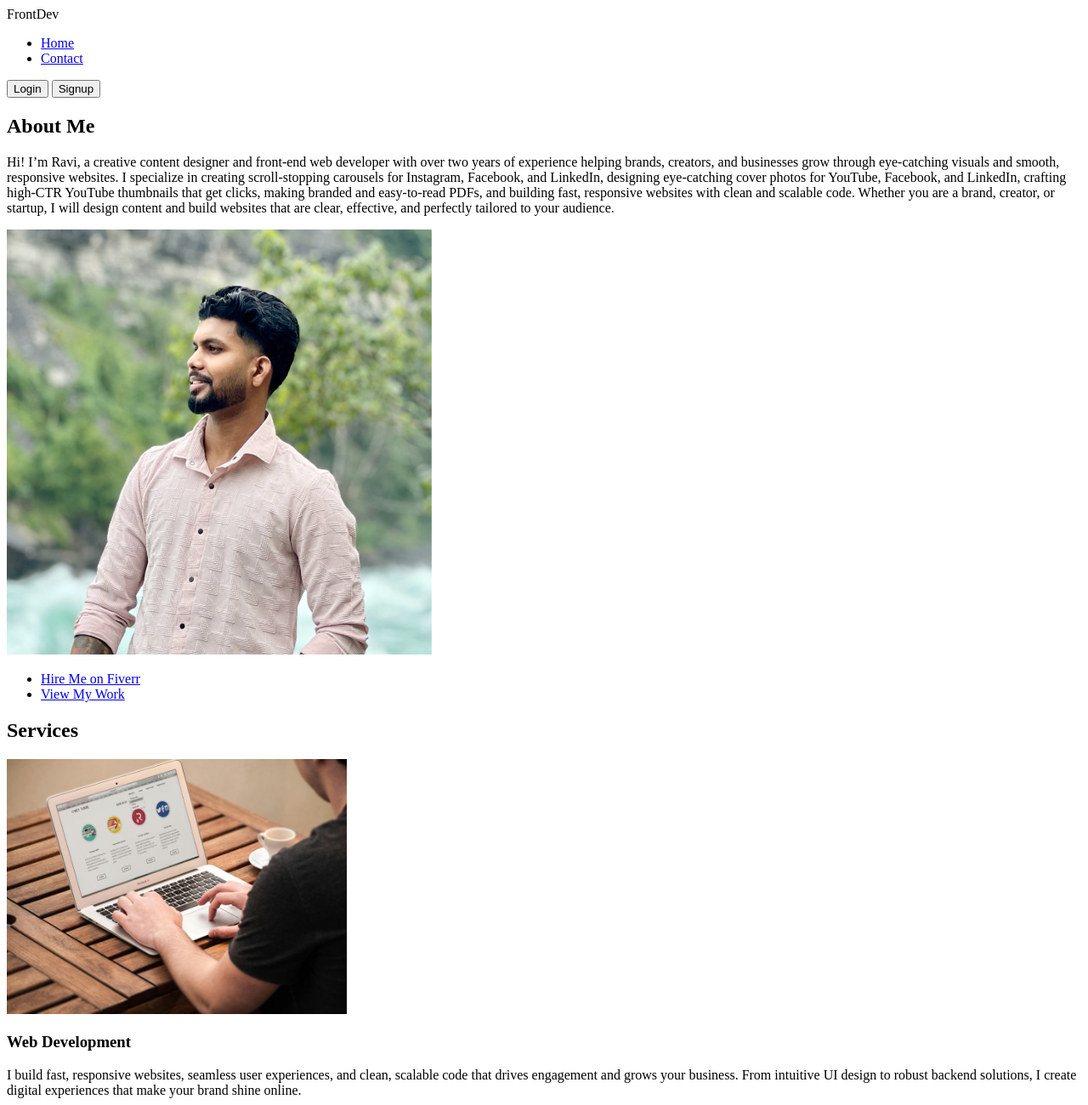
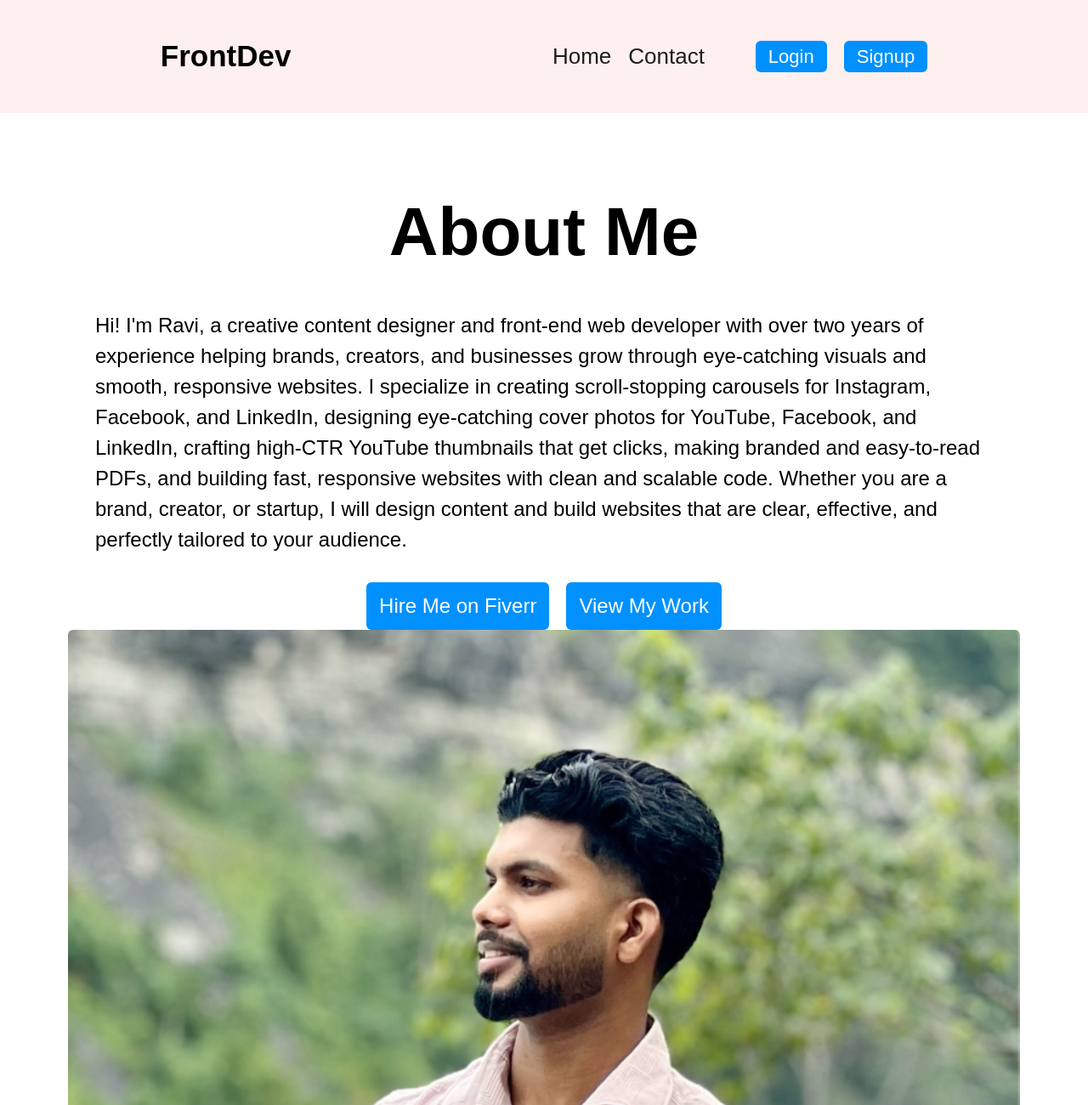
Before and after one commit to itsravimaurya/flexbox_landing_page3, a plain HTML site: page index.html in a window 1280 px wide. Shown: the top 1300 px of the page at 85% size. Drawn offline with Linux system fonts and the light colour scheme.

Commit message:
Add global CSS reset with box-sizing, body font styles, and link/list defaults also changed some html conatiners

```diff
--- a/index.html
+++ b/index.html
@@ -10,6 +10,7 @@
 <body>
     <header class="header">
         <div class="logo"> FrontDev </div>
+        <div class="header-container">
         <div class="header-nav">
             <ul>
                 <li><a href="index.html">Home</a></li>
@@ -20,22 +21,22 @@
             <button type="button">Login</button>
             <button type="button">Signup</button>
         </div>
+        </div>
     </header>
     <main>
     <section class="hero-section">
-        <div class="hero-section-conatiner">
+        <div class="hero-section-container">
         <div class="hero-section-title">
             <h1>About Me</h1>
-            <p>Hi! I’m Ravi, a creative content designer and front-end web developer with over two years of experience helping brands, creators, and businesses grow through eye-catching visuals and smooth, responsive websites. I specialize in creating scroll-stopping carousels for Instagram, Facebook, and LinkedIn, designing eye-catching cover photos for YouTube, Facebook, and LinkedIn, crafting high-CTR YouTube thumbnails that get clicks, making branded and easy-to-read PDFs, and building fast, responsive websites with clean and scalable code. Whether you are a brand, creator, or startup, I will design content and build websites that are clear, effective, and perfectly tailored to your audience.</p>
+            <p>Hi! I'm Ravi, a creative content designer and front-end web developer with over two years of experience helping brands, creators, and businesses grow through eye-catching visuals and smooth, responsive websites. I specialize in creating scroll-stopping carousels for Instagram, Facebook, and LinkedIn, designing eye-catching cover photos for YouTube, Facebook, and LinkedIn, crafting high-CTR YouTube thumbnails that get clicks, making branded and easy-to-read PDFs, and building fast, responsive websites with clean and scalable code. Whether you are a brand, creator, or startup, I will design content and build websites that are clear, effective, and perfectly tailored to your audience.</p>
+            <div class="hero-section-button">
+            <button><a href="https://www.fiverr.com/s/gD1gVEX">Hire Me on Fiverr</a></button>
+            <button><a href="https://github.com/itsravimaurya">View My Work</a></button>
+        </div>
         </div>
         <img src="images/ravi.png" height="500" width="500" alt="Ravi">
         </div>
-        <div class="hero-section-button">
-            <ul>
-             <li><a href="https://www.fiverr.com/s/gD1gVEX">Hire Me on Fiverr</a> </li>
-            <li><a href="https://github.com/itsravimaurya">View My Work</a> </li>
-            </ul>
-        </div>
+
     </section>
 
     <section class="services">
--- a/style.css
+++ b/style.css
@@ -0,0 +1,141 @@
+*{
+    box-sizing: border-box;
+    font-family: sans-serif;
+    font-size: 1rem;
+    line-height: 1.5;
+    margin: 0;
+    padding: 0;
+}
+ul{
+    list-style: none;
+}
+a{
+    text-decoration: none;
+}
+
+header{
+    display: flex;
+    justify-content: space-around;
+    padding: 40px;
+    align-items: center;
+    background-color: rgb(255, 240, 240);
+}
+.logo{
+    font-size: 35px;
+    font-weight: 900;
+    padding-right: 10px;
+}
+.header-container{
+    display: flex;
+    align-items: center;
+    gap: 60px;
+}
+.header-nav ul {
+    display: flex;
+    gap: 20px;
+}
+.header-nav ul li a{
+    font-size: 26px;
+    color: #1f1d1d;
+}
+.nav-button {
+    display: flex;
+    gap: 20px;
+}
+.nav-button button{
+    font-size: 22px;
+    padding: 2px 15px;
+    border-radius: 6px;
+    border: none;
+    background-color: #0091ff;
+    color: #fff;
+}
+
+
+.hero-section-container{
+    display: flex;
+    align-items: center;
+    padding: 5rem;
+    flex-wrap: wrap;
+    flex: 1 1 0;
+}
+.hero-section-title{
+    flex: 1 1 400px;
+}
+.hero-section-title h1{
+    text-align: center;
+    font-size: 5rem;
+}
+.hero-section-title p{
+    font-size: 1.5rem;
+    padding: 2rem;
+}
+.hero-section-button {
+   display: flex;
+   justify-content: center;
+   gap: 20px;
+
+}
+.hero-section-button button {
+    padding: 10px 15px;
+    border-radius: 6px;
+    border: none;
+    background-color: #0091ff;
+}
+.hero-section-button button a{
+    color: #fff;
+    font-size: 1.5rem;
+}
+.hero-section-container img{
+    flex: 1 1 400px;
+    border-radius: 6px;
+    width: 100%;
+    height: auto;
+}
+
+
+.services {
+    text-align: center;
+    padding: 4rem 2rem;
+    background-color: #f9f9f9;
+}
+.services h1 {
+    font-size: 2.5rem;
+    margin-bottom: 2rem;
+}
+.services-container {
+    display: flex;
+    gap: 5rem;
+    justify-content: center;
+    flex-wrap: wrap;
+}
+.services-type {
+    background: white;
+    padding: 1.5rem;
+    border-radius: 8px;
+    max-width: 500px;
+    box-shadow: 0 4px 12px rgba(0,0,0,0.1);
+    text-align: left;
+}
+.services-type img {
+    border-radius: 8px;
+    width: 100%;
+}
+.services-type h3 {
+    margin: 1rem 0 0.5rem;
+    font-size: 1.5rem;
+    text-align: center;
+}
+.services-type p {
+    color: #555;
+    font-size: 1rem;
+    line-height: 1.6;
+}
+
+footer{
+    padding: 1rem ;
+    text-align: center;
+    background-color: rgb(255, 240, 240);
+    color: #333;
+    font-size: 1.5rem;
+}
```
